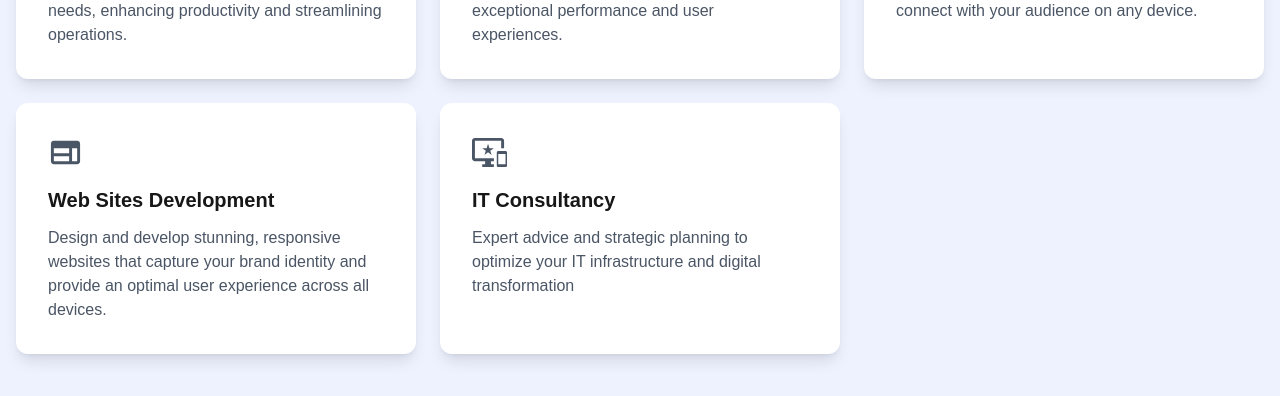
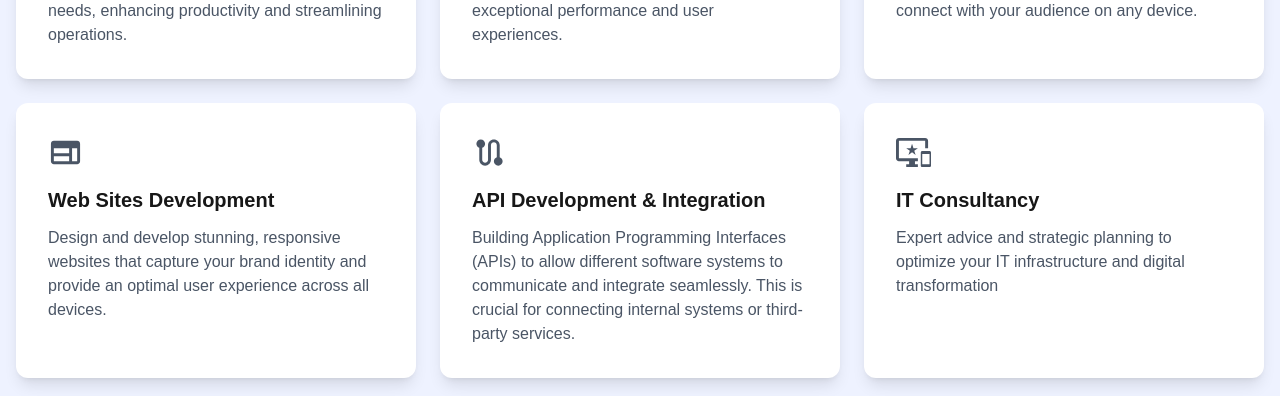
Before and after one commit to DMS-ranil/test-ceybaseit-web, a Next.js app: page /test-ceybaseit-web/ in a window 1280 px wide. Shown: the part 2440-2836 px from the top of the page. Built offline with nearby package versions, Linux system fonts and the light colour scheme.

Commit message:
Update page.tsx

```diff
--- a/src/app/page.tsx
+++ b/src/app/page.tsx
@@ -15,6 +15,7 @@ import YouTubeIcon from '@mui/icons-material/YouTube';
 import CodeIcon from '@mui/icons-material/Code';
 import DevicesIcon from '@mui/icons-material/Devices';
 import WebIcon from '@mui/icons-material/Web';
+import RouteIcon from '@mui/icons-material/Route';
 import TabIcon from '@mui/icons-material/Tab';
 import AOS from 'aos';
 import 'aos/dist/aos.css';
@@ -168,6 +169,12 @@ export default function Home() {
       title: 'Web Sites Development',
       icon: <WebOutlined fontSize="large" />,
       description: 'Design and develop stunning, responsive websites that capture your brand identity and provide an optimal user experience across all devices.'
+    },
+    {
+      id: 'api',
+      title: 'API Development & Integration',
+      icon: <RouteIcon fontSize="large" />,
+      description: 'Building Application Programming Interfaces (APIs) to allow different software systems to communicate and integrate seamlessly. This is crucial for connecting internal systems or third-party services.'
     },
     {
       id: 'consultancy',
```
